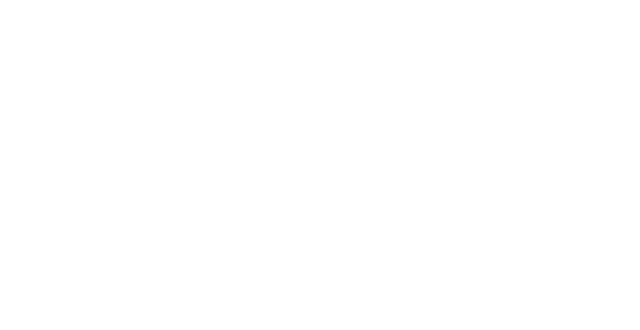
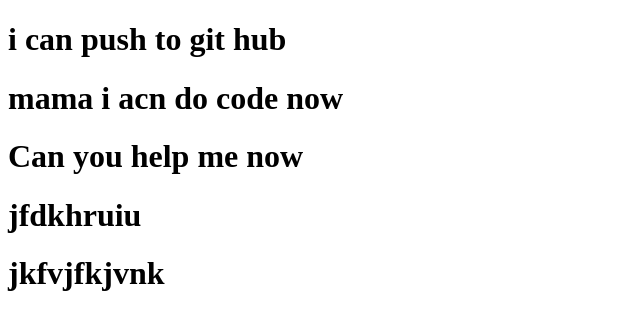
Before and after one commit to emranbhuiyan60/my-second-repoz, a plain HTML site: page index.html in a window 1280 px wide. Shown: the whole page, without its empty margins (0-640 px from the left). Drawn offline with Linux system fonts and the light colour scheme.

Commit message:
added header

```diff
--- a/index.html
+++ b/index.html
@@ -7,6 +7,11 @@
     <title>my-second-repoz</title>
 </head>
 <body>
-
+    <h1>i can push to git hub</h1>
+    <h1>mama i acn do code now</h1>
+    <h1>Can you help me now</h1>
+    <h1>jfdkhruiu
+        <h1>jkfvjfkjvnk</h1>
+    </h1>
 </body>
 </html>
```
